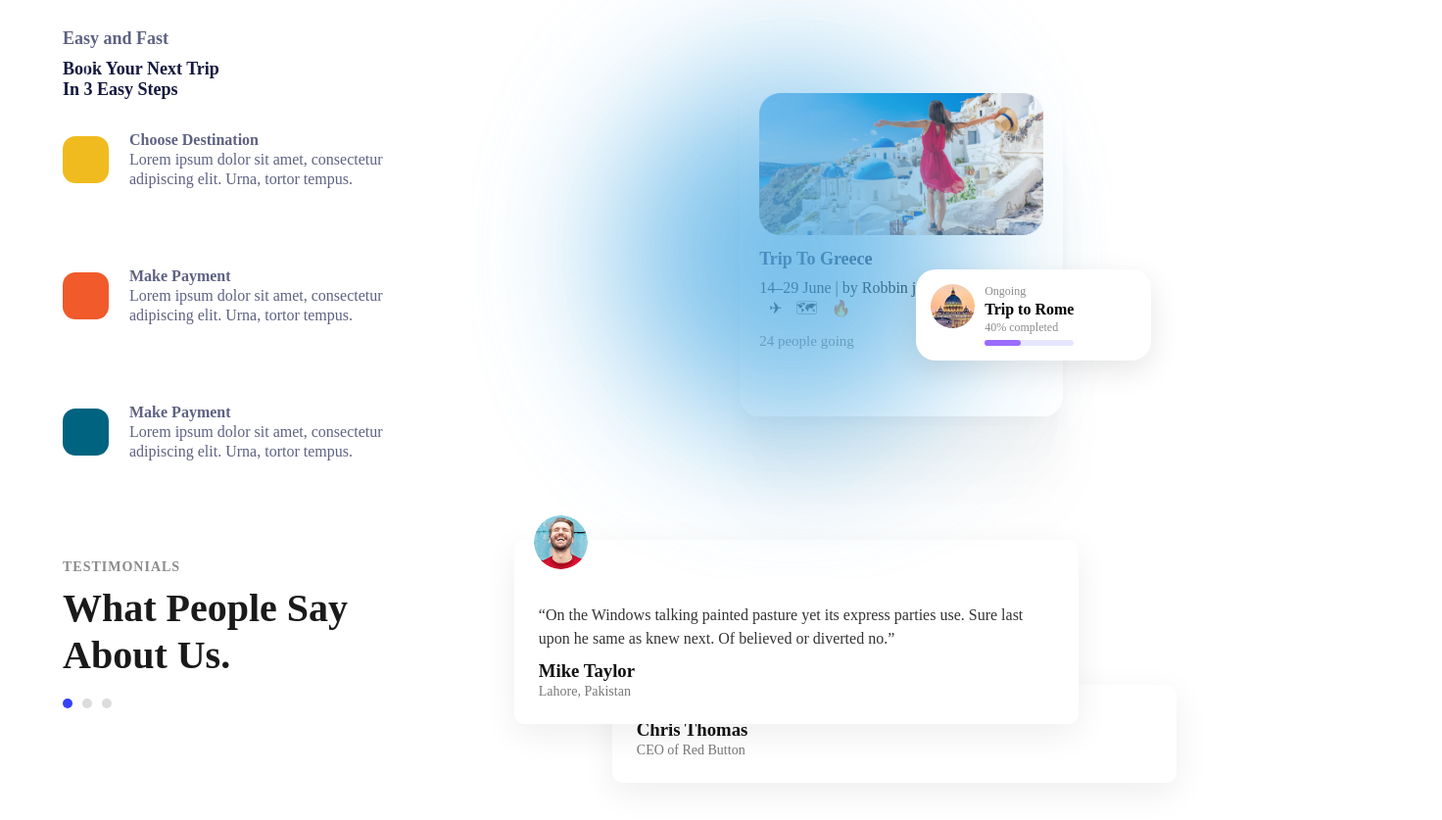
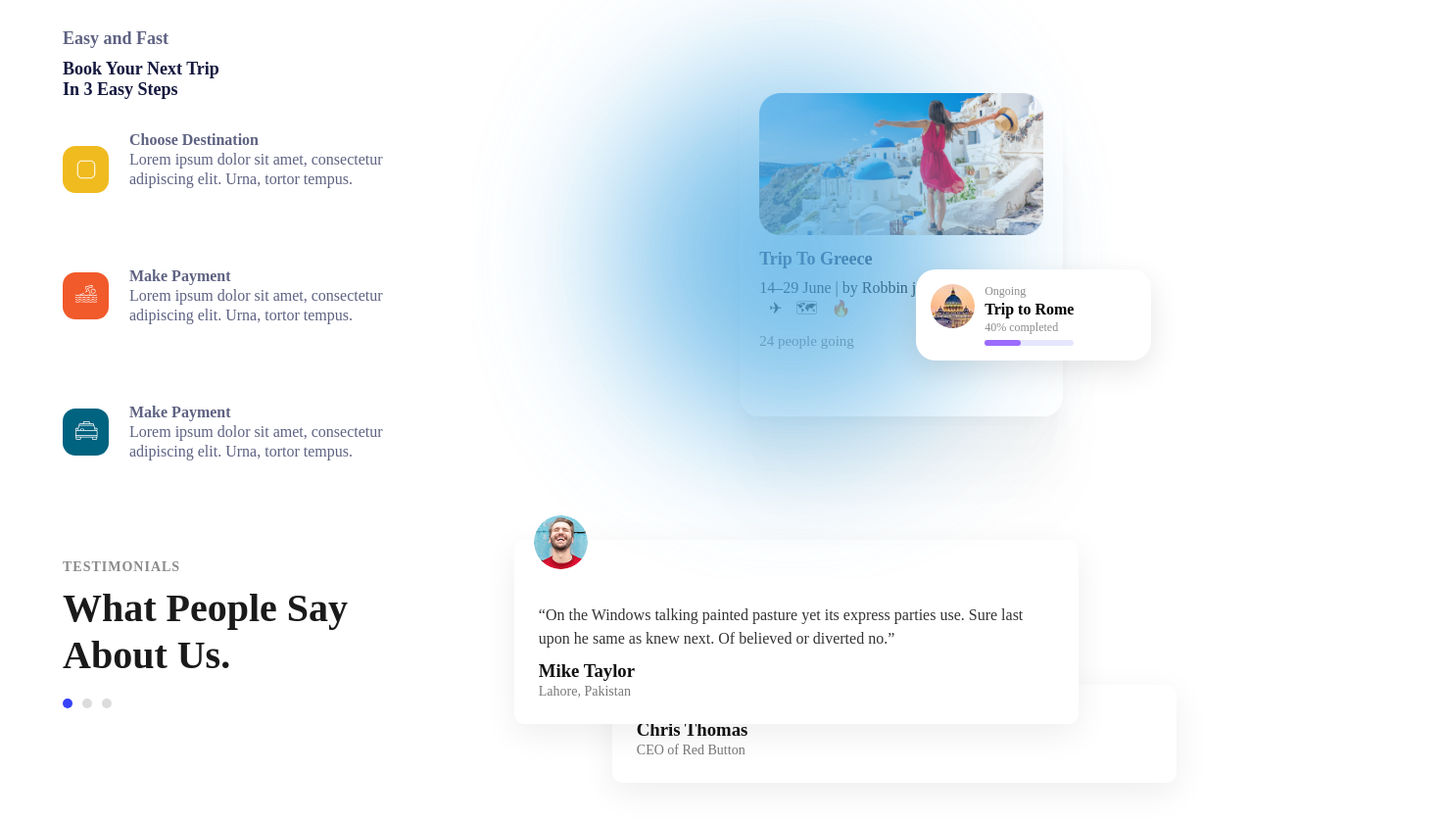
Before and after one commit to Muhammafsolih2/Jadoo, a plain HTML site: page index.html in a window 1280 px wide. Shown: the part 2160-2997 px from the top of the page at 98% size, 1472 px wide, since content can reach past the window. Drawn offline with Linux system fonts and the light colour scheme.

Commit message:
update layout

```diff
--- a/style.css
+++ b/style.css
@@ -52,7 +52,7 @@ a {
 
 .decore {
     position: absolute;
-    left: 768px;
+    right: 0;
     top: -10px;
     z-index: 1;
 }
@@ -170,6 +170,7 @@ a {
     display: flex;
     margin-top: 31px;
     align-items: center;
+    position: relative;
 }
 
 .icon11 {
@@ -177,8 +178,9 @@ a {
     border-radius: 13px;
     width: 47px;
     height: 48px;
-    top: 1090px;
+    top: 10px;
     margin-right: 21px;
+    position: relative;
 }
 
 .icons {
@@ -187,6 +189,7 @@ a {
     width: 47px;
     height: 48px;
     margin-right: 21px;
+    position: relative;
 }
 
 .icone {
@@ -194,26 +197,26 @@ a {
     border-radius: 13px;
     width: 47px;
     height: 48px;
-    top: 1090px;
     margin-right: 21px;
+    position: relative;
 }
 
 .icon11 svg {
     position: absolute;
-    left: 86px;
-    top: 2223px;
+    left: 13px;
+    top: 13px;
 }
 
 .icons svg {
     position: absolute;
-    left: 87px;
-    top: 2365px;
+    left: 13px;
+    top: 13px;
 }
 
 .icone svg {
     position: absolute;
-    left: 87px;
-    top: 2503px;
+    left: 13px;
+    top: 13px;
 }
 
 .about__card {
```
